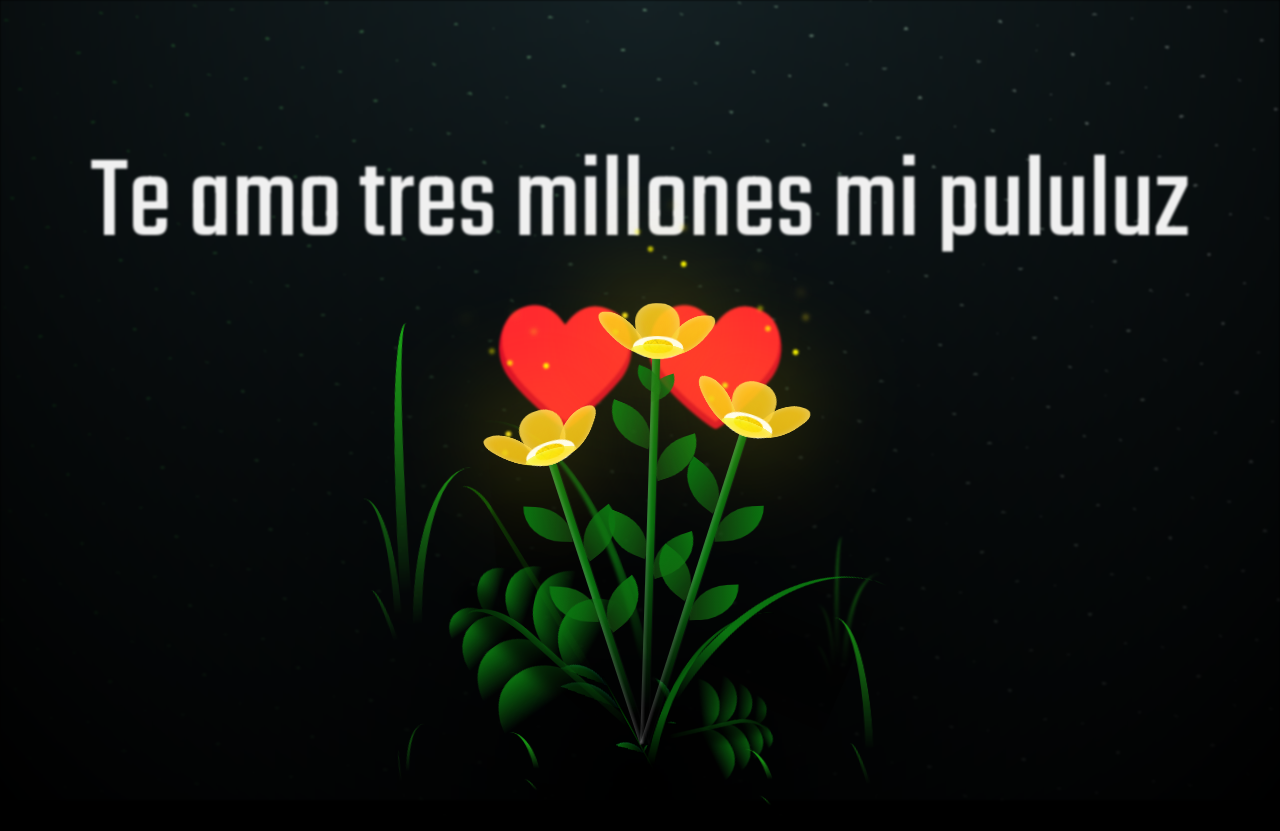
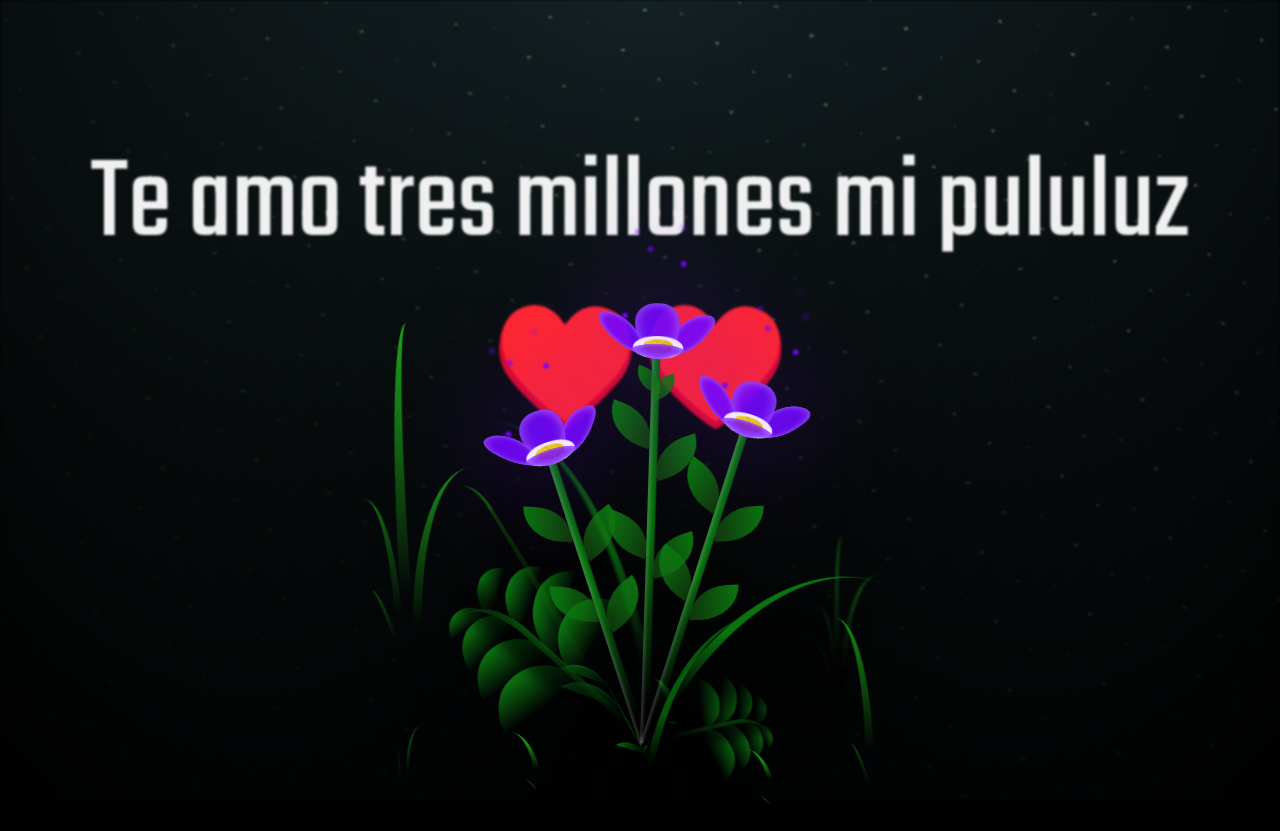
Before and after one commit to beckam12/Tequiero, a plain HTML site: page index.html in a window 1280 px wide. Drawn offline with Linux system fonts and the light colour scheme.

Commit message:
Add files via upload

```diff
--- a/style.css
+++ b/style.css
@@ -188,7 +188,7 @@ h5 {
   transform: translate(-50%, -100%);
   width: 8vmin;
   height: 8vmin;
-  background-color: #ffe605;
+  background-color: #7105ff;
   filter: blur(10vmin);
 }
 .flower__leaf {
@@ -198,8 +198,8 @@ h5 {
   width: 8vmin;
   height: 11vmin;
   border-radius: 51% 49% 47% 53%/44% 45% 55% 69%;
-  background-color: #ffda07;
-  background-image: linear-gradient(to top, #f5c012, #ffcb20);
+  background-color: #7105ff;
+  background-image: linear-gradient(to top, #7105ff, #7105ff);
   transform-origin: bottom center;
   opacity: 0.9;
   box-shadow: inset 0 0 2vmin rgba(255, 255, 255, 0.5);
@@ -219,7 +219,7 @@ h5 {
   transform-origin: bottom left;
   border-radius: 4vmin 10vmin 4vmin 4vmin;
   transform: translate(0%, 18%) rotateX(70deg) rotate(-43deg);
-  background-image: linear-gradient(to top, #ffdb11, #f7f30b);
+  background-image: linear-gradient(to top, #7105ff, #7105ff);
   z-index: 1;
   opacity: 0.8;
 }
@@ -297,13 +297,13 @@ h5 {
   bottom: 0vmin;
   width: 1vmin;
   height: 1vmin;
-  background-color: #fffb00;
+  background-color: #7105ff;
   border-radius: 50%;
   filter: blur(0.2vmin);
   animation: light-ans 4s linear infinite backwards;
 }
 .flower__light:nth-child(odd) {
-  background-color: #f3dd19;
+  background-color: #7105ff;
 }
 .flower__light--1 {
   left: -2vmin;
```
